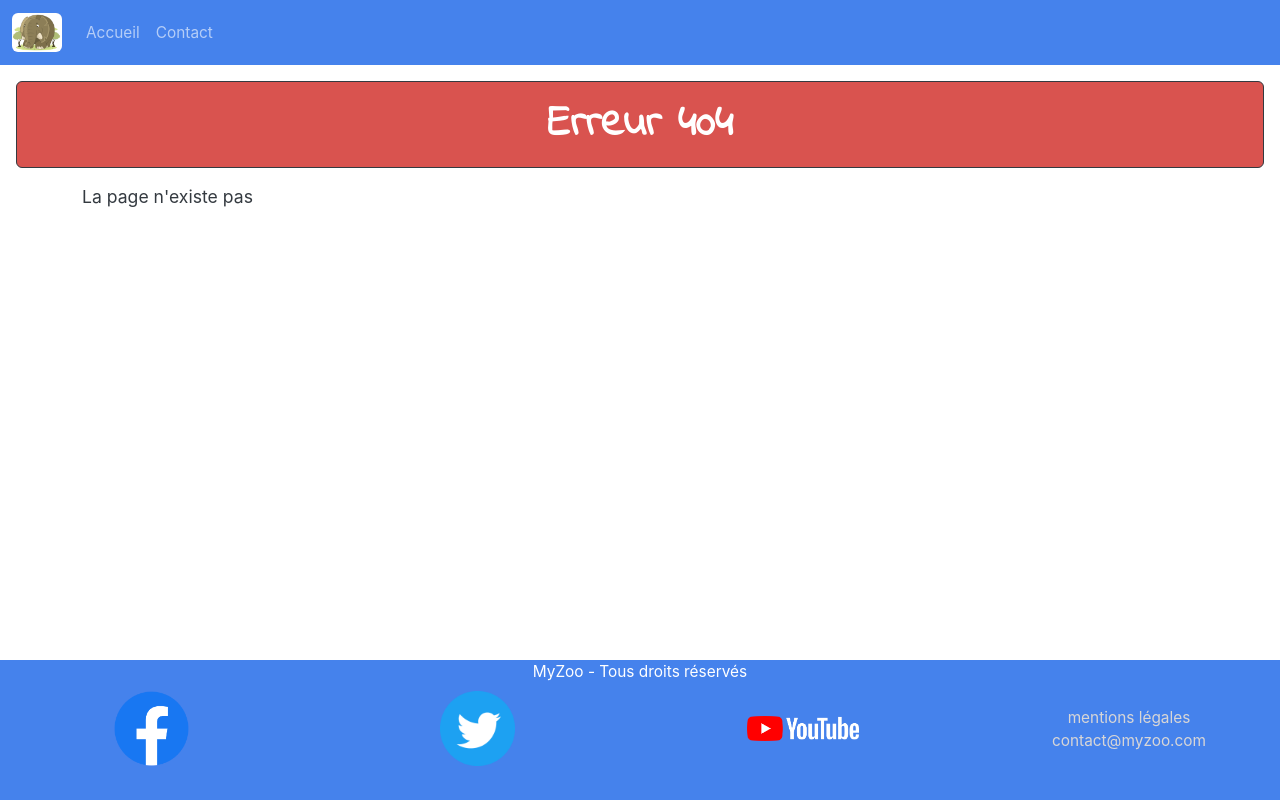
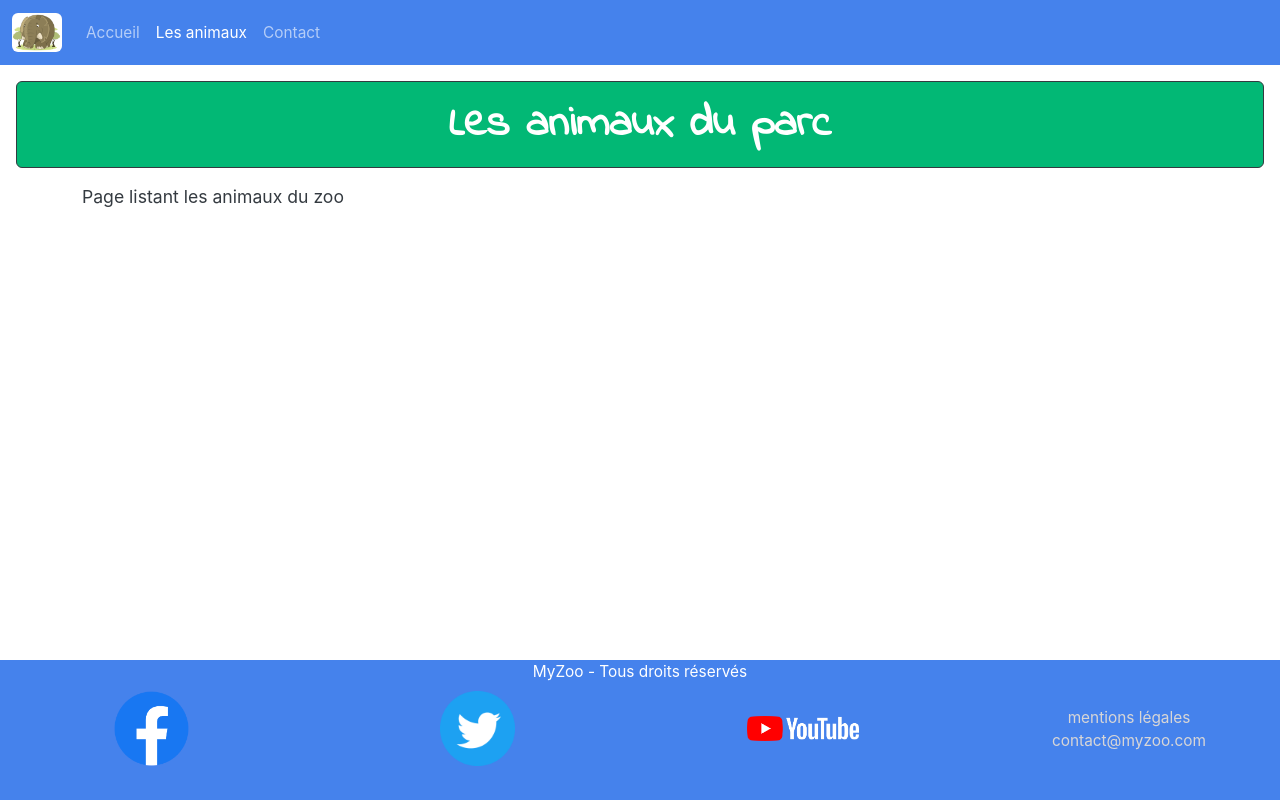
Before and after one commit to EmmanuelBlanchard/FullStack-site-complet-Front-REACT-Et-Back-PHP-MySQL-MVC-POO, a React (Create React App) app in the folder Programmes/03-Module-03-ApplicationFrontEndREACT/myzoo/: page /animaux in a window 1280 px wide. Before the commit this address had no page. Built offline with nearby package versions, Linux system fonts and the light colour scheme.

Commit message:
03-Module-03-ApplicationFrontEndREACT-07-LeParc-ComposantApplication-Route'/animaux'

```diff
--- a/Programmes/03-Module-03-ApplicationFrontEndREACT/myzoo/src/components/UI/NavBar/NavBar.js
+++ b/Programmes/03-Module-03-ApplicationFrontEndREACT/myzoo/src/components/UI/NavBar/NavBar.js
@@ -19,6 +19,9 @@ const navbar = (props) => (
                             <NavLink to="/" exact className="nav-link">Accueil</NavLink>
                         </li>
                         <li className="nav-item">
+                            <NavLink to="/animaux" exact className="nav-link">Les animaux</NavLink>
+                        </li>
+                        <li className="nav-item">
                             <NavLink to="/contact" exact className="nav-link">Contact</NavLink>
                         </li>
                     </ul>
--- /dev/null
+++ b/Programmes/03-Module-03-ApplicationFrontEndREACT/myzoo/src/containers/Site/Application/Application.js
@@ -0,0 +1,17 @@
+import React, { Component } from 'react';
+import TitleH1 from '../../../components/UI/Titles/TitleH1';
+
+class Application extends Component {
+    render() {
+        return (
+            <>
+                <TitleH1 bgColor="bg-success">Les animaux du parc</TitleH1>
+                <div className="container">
+                    Page listant les animaux du zoo
+                </div>
+            </>
+        );
+    }
+}
+
+export default Application;
--- a/Programmes/03-Module-03-ApplicationFrontEndREACT/myzoo/src/containers/Site/Home/Home.js
+++ b/Programmes/03-Module-03-ApplicationFrontEndREACT/myzoo/src/containers/Site/Home/Home.js
@@ -12,7 +12,7 @@ class Home extends Component {
         return (
             <div>
                 <img src={banner} alt="banderole du site My Zoo" className="img-fluid" />
-                <TitleH1>Venez visiter le parc d'animaux MyZoo ! ! ! </TitleH1>
+                <TitleH1 bgColor="bg-success">Venez visiter le parc d'animaux MyZoo ! ! ! </TitleH1>
                 <div className="container">
                     <p>
                         Lorem ipsum dolor sit amet consectetur adipisicing elit. Tempore eveniet deserunt, modi odit doloribus doloremque saepe possimus similique numquam aliquid repellendus, ducimus obcaecati labore quos! Repudiandae laudantium incidunt dolore. Modi.
--- a/Programmes/03-Module-03-ApplicationFrontEndREACT/myzoo/src/containers/Site/Site.js
+++ b/Programmes/03-Module-03-ApplicationFrontEndREACT/myzoo/src/containers/Site/Site.js
@@ -2,6 +2,7 @@ import React, { Component } from 'react';
 import NavBar from '../../components/UI/NavBar/NavBar';
 import {Switch, Route} from 'react-router-dom';
 import Home from './Home/Home';
+import Application from './Application/Application';
 import Error from '../../components/Error/Error';
 import Footer from '../../components/UI/Footer/Footer';
 
@@ -12,6 +13,7 @@ class Site extends Component {
                 <div className="site">
                     <NavBar />
                     <Switch>
+                        <Route path="/animaux" exact render={() => <Application />} />
                         <Route path="/contact" exact render={() => <h1>Page de contact</h1>} />
                         <Route path="/" exact render={() => <Home />} />
                         <Route render={() => <Error type="404">La page n'existe pas</Error>} />
```
